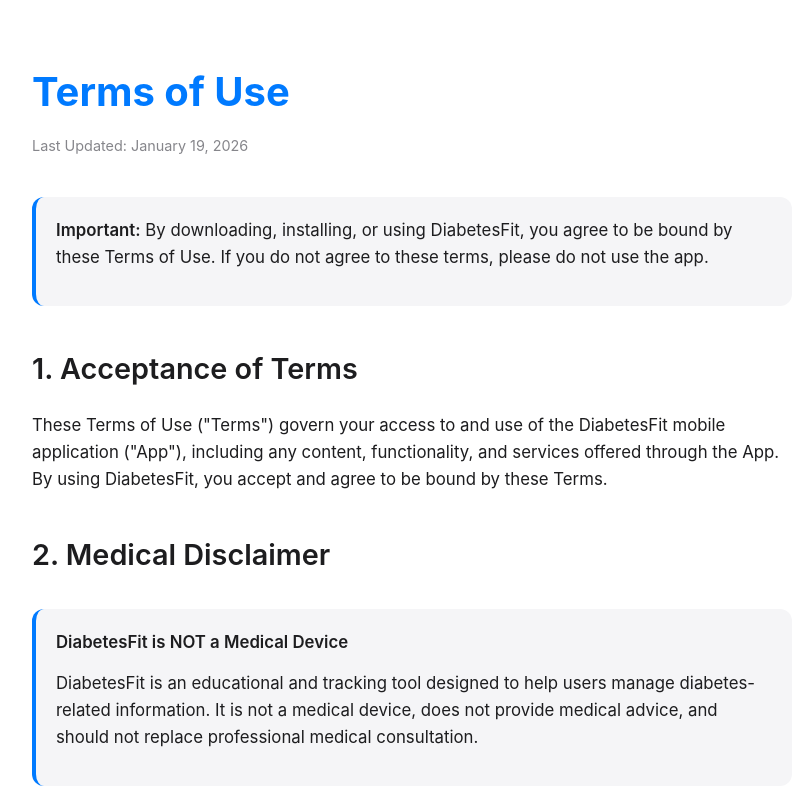
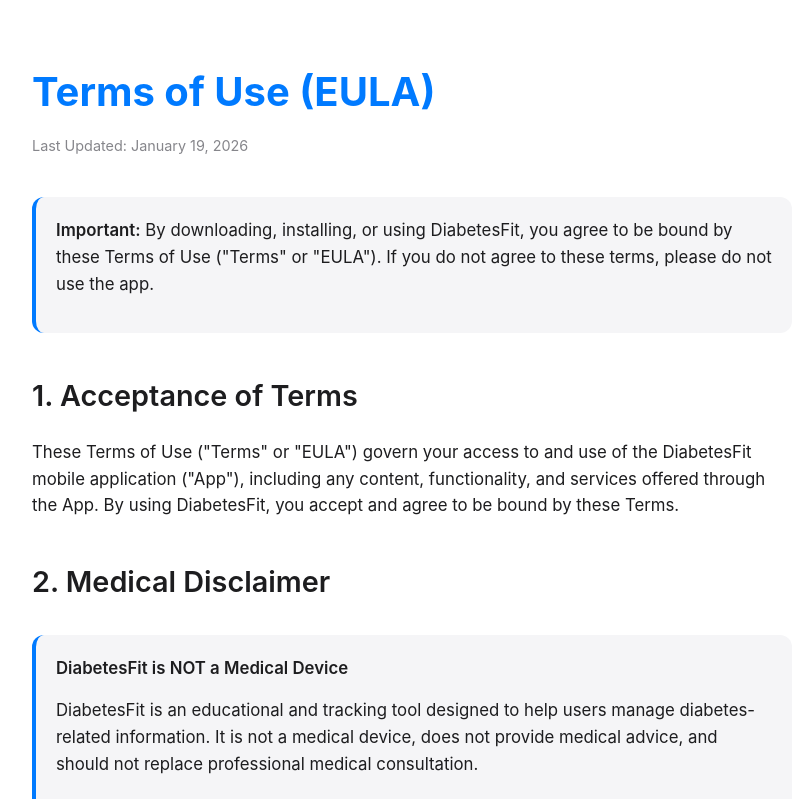
Before and after one commit to DimLGK/DiabetesFit-website, a plain HTML site: page terms.html in a window 1280 px wide. Shown: the top 799 px of the page, without its empty margins (228-1037 px from the left). Drawn offline with Linux system fonts and the light colour scheme.

Commit message:
Modify terms.html to include EULA reference
Updated title and references to EULA in terms.html.

```diff
--- a/terms.html
+++ b/terms.html
@@ -3,7 +3,7 @@
 <head>
     <meta charset="UTF-8">
     <meta name="viewport" content="width=device-width, initial-scale=1.0">
-    <title>Terms of Use - DiabetesFit</title>
+    <title>Terms of Use (EULA) - DiabetesFit</title>
     <style>
         * {
             margin: 0;
@@ -103,15 +103,15 @@
 </head>
 <body>
     <div class="container">
-        <h1>Terms of Use</h1>
+        <h1>Terms of Use (EULA)</h1>
         <p class="last-updated">Last Updated: January 19, 2026</p>
 
         <div class="notice">
-            <p><strong>Important:</strong> By downloading, installing, or using DiabetesFit, you agree to be bound by these Terms of Use. If you do not agree to these terms, please do not use the app.</p>
+            <p><strong>Important:</strong> By downloading, installing, or using DiabetesFit, you agree to be bound by these Terms of Use ("Terms" or "EULA"). If you do not agree to these terms, please do not use the app.</p>
         </div>
 
         <h2>1. Acceptance of Terms</h2>
-        <p>These Terms of Use ("Terms") govern your access to and use of the DiabetesFit mobile application ("App"), including any content, functionality, and services offered through the App. By using DiabetesFit, you accept and agree to be bound by these Terms.</p>
+        <p>These Terms of Use ("Terms" or "EULA") govern your access to and use of the DiabetesFit mobile application ("App"), including any content, functionality, and services offered through the App. By using DiabetesFit, you accept and agree to be bound by these Terms.</p>
 
         <h2>2. Medical Disclaimer</h2>
         <div class="notice">
```
